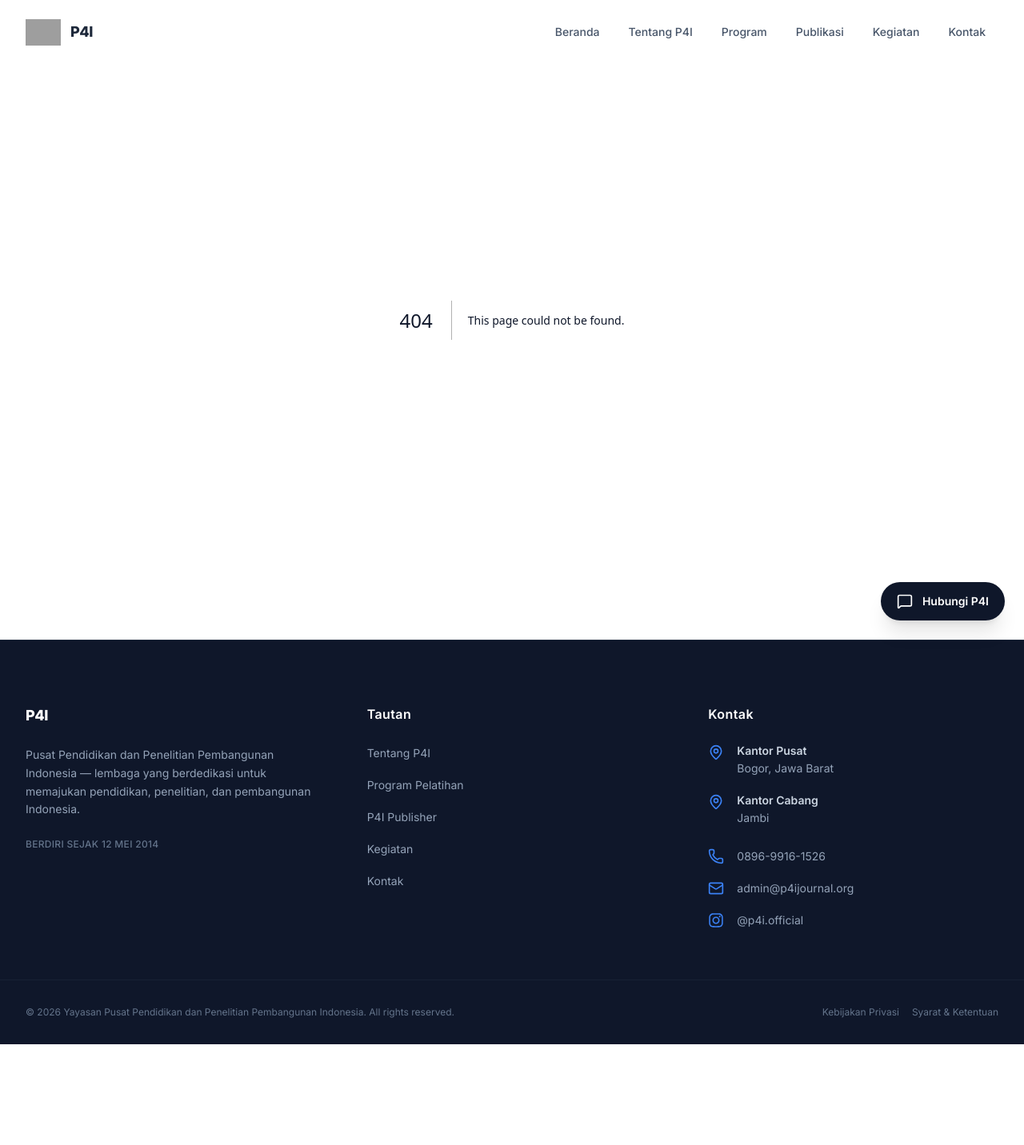
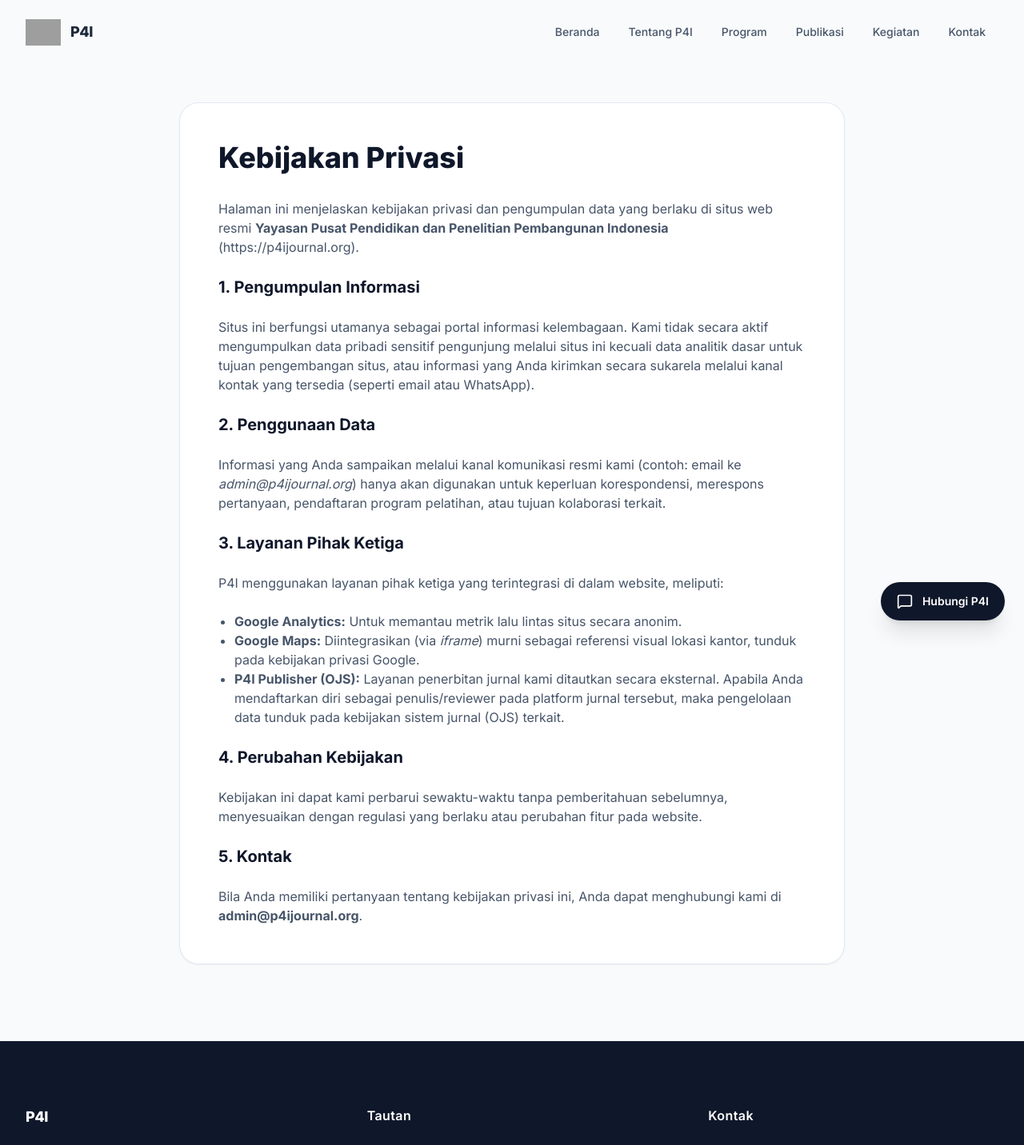
Before and after one commit to HannR002/p4i-corporate-hub, a Next.js app: page /kebijakan-privasi in a window 1280 px wide. Before the commit this address had no page. Shown: the top 1432 px of the page at 80% size. Before the commit the page ends 1306 px from the top, so only its background shows below. Built offline with nearby package versions, Linux system fonts and the light colour scheme; grey boxes are pictures that could not be loaded.

Commit message:
fix: restore interaction reliability and unify P4I publisher design

```diff
--- a/app/components/layout/Footer.tsx
+++ b/app/components/layout/Footer.tsx
@@ -99,8 +99,8 @@ export default function Footer() {
             &copy; {currentYear} {siteConfig.legalName}. All rights reserved.
           </p>
           <div className="flex gap-4">
-            <span className="hover:text-slate-400 cursor-not-allowed transition-colors">Kebijakan Privasi</span>
-            <span className="hover:text-slate-400 cursor-not-allowed transition-colors">Syarat & Ketentuan</span>
+            <Link href="/kebijakan-privasi" className="hover:text-slate-400 transition-colors focus-visible:outline-none focus-visible:ring-2 focus-visible:ring-blue-500 rounded">Kebijakan Privasi</Link>
+            <Link href="/syarat-ketentuan" className="hover:text-slate-400 transition-colors focus-visible:outline-none focus-visible:ring-2 focus-visible:ring-blue-500 rounded">Syarat & Ketentuan</Link>
           </div>
         </div>
       </div>
--- a/app/globals.css
+++ b/app/globals.css
@@ -19,12 +19,12 @@
     background-color: rgba(59, 130, 246, 0.2);
   }
 }
-
 @layer utilities {
   .p4i-signature-bg {
     background: radial-gradient(circle at 0% 0%, var(--p4i-blue) 0%, transparent 50%),
                 radial-gradient(circle at 100% 0%, var(--p4i-green) 0%, transparent 50%),
                 radial-gradient(circle at 100% 100%, var(--p4i-purple) 0%, transparent 50%),
                 radial-gradient(circle at 0% 100%, var(--p4i-red) 0%, transparent 50%);
+    pointer-events: none;
   }
 }
--- /dev/null
+++ b/app/kebijakan-privasi/page.tsx
@@ -0,0 +1,58 @@
+import React from 'react';
+import { siteConfig } from '@/lib/site-config';
+import type { Metadata } from 'next';
+
+export const metadata: Metadata = {
+  title: 'Kebijakan Privasi',
+  description: `Kebijakan privasi dan pengelolaan data oleh ${siteConfig.fullName}.`,
+};
+
+export default function KebijakanPrivasiPage() {
+  return (
+    <div className="bg-slate-50 min-h-screen pt-32 pb-24">
+      <div className="max-w-4xl mx-auto px-4 sm:px-6 lg:px-8">
+        <div className="bg-white rounded-3xl p-8 md:p-12 border border-slate-200 shadow-sm">
+          <h1 className="text-3xl md:text-4xl font-extrabold text-slate-900 mb-8">
+            Kebijakan Privasi
+          </h1>
+
+          <div className="prose prose-slate max-w-none text-slate-600 space-y-6">
+            <p>
+              Halaman ini menjelaskan kebijakan privasi dan pengumpulan data yang berlaku di situs web resmi <strong>{siteConfig.legalName}</strong> ({siteConfig.metadataBase}).
+            </p>
+
+            <h2 className="text-xl font-bold text-slate-900 mt-10">1. Pengumpulan Informasi</h2>
+            <p>
+              Situs ini berfungsi utamanya sebagai portal informasi kelembagaan. Kami tidak secara aktif mengumpulkan data pribadi sensitif pengunjung melalui situs ini kecuali data analitik dasar untuk tujuan pengembangan situs, atau informasi yang Anda kirimkan secara sukarela melalui kanal kontak yang tersedia (seperti email atau WhatsApp).
+            </p>
+
+            <h2 className="text-xl font-bold text-slate-900 mt-10">2. Penggunaan Data</h2>
+            <p>
+              Informasi yang Anda sampaikan melalui kanal komunikasi resmi kami (contoh: email ke <em>admin@p4ijournal.org</em>) hanya akan digunakan untuk keperluan korespondensi, merespons pertanyaan, pendaftaran program pelatihan, atau tujuan kolaborasi terkait.
+            </p>
+
+            <h2 className="text-xl font-bold text-slate-900 mt-10">3. Layanan Pihak Ketiga</h2>
+            <p>
+              P4I menggunakan layanan pihak ketiga yang terintegrasi di dalam website, meliputi:
+            </p>
+            <ul className="list-disc pl-5">
+              <li><strong>Google Analytics:</strong> Untuk memantau metrik lalu lintas situs secara anonim.</li>
+              <li><strong>Google Maps:</strong> Diintegrasikan (via <em>iframe</em>) murni sebagai referensi visual lokasi kantor, tunduk pada kebijakan privasi Google.</li>
+              <li><strong>P4I Publisher (OJS):</strong> Layanan penerbitan jurnal kami ditautkan secara eksternal. Apabila Anda mendaftarkan diri sebagai penulis/reviewer pada platform jurnal tersebut, maka pengelolaan data tunduk pada kebijakan sistem jurnal (OJS) terkait.</li>
+            </ul>
+
+            <h2 className="text-xl font-bold text-slate-900 mt-10">4. Perubahan Kebijakan</h2>
+            <p>
+              Kebijakan ini dapat kami perbarui sewaktu-waktu tanpa pemberitahuan sebelumnya, menyesuaikan dengan regulasi yang berlaku atau perubahan fitur pada website.
+            </p>
+
+            <h2 className="text-xl font-bold text-slate-900 mt-10">5. Kontak</h2>
+            <p>
+              Bila Anda memiliki pertanyaan tentang kebijakan privasi ini, Anda dapat menghubungi kami di <strong>admin@p4ijournal.org</strong>.
+            </p>
+          </div>
+        </div>
+      </div>
+    </div>
+  );
+}
--- a/app/page.tsx
+++ b/app/page.tsx
@@ -419,24 +419,32 @@ export default function HomePage() {
       </section>
 
       {/* ===================== CTA COLLABORATION ===================== */}
-      <section className="py-24 bg-white border-t border-slate-100 text-center">
-        <div className="max-w-3xl mx-auto px-4 sm:px-6 lg:px-8">
-          <div className="w-20 h-20 bg-blue-50 text-blue-600 rounded-full flex items-center justify-center mx-auto mb-8">
-            <Building2 className="w-10 h-10" />
+      <section className="py-24 bg-white border-t border-slate-100">
+        <div className="max-w-5xl mx-auto px-4 sm:px-6 lg:px-8">
+          <div className="bg-slate-50 rounded-3xl p-10 md:p-16 border border-slate-200 text-center relative overflow-hidden shadow-sm">
+            <div className="absolute inset-0 bg-gradient-to-br from-blue-50 via-transparent to-slate-50 pointer-events-none" />
+            <div className="relative z-10">
+              <div className="w-16 h-16 bg-white text-blue-600 border border-blue-100 rounded-2xl flex items-center justify-center mx-auto mb-6 shadow-sm">
+                <Building2 className="w-8 h-8" />
               </div>
-          <h2 className="text-3xl md:text-5xl font-extrabold text-slate-900 mb-6 tracking-tight">
+              <h2 className="text-3xl md:text-4xl font-extrabold text-slate-900 mb-4 tracking-tight">
                 Mari Berkolaborasi dengan P4I
               </h2>
-          <p className="text-lg text-slate-500 mb-10 max-w-xl mx-auto leading-relaxed">
-            Pendidikan • Penelitian • Publikasi. Kami siap mendiskusikan kebutuhan strategis institusi Anda.
+              <p className="text-sm md:text-base font-bold text-blue-600 uppercase tracking-widest mb-4">
+                Pendidikan • Penelitian • Publikasi
+              </p>
+              <p className="text-slate-600 mb-8 max-w-2xl mx-auto leading-relaxed">
+                P4I terbuka untuk kolaborasi dalam penyelenggaraan pendidikan, riset terapan, pengembangan ilmu pengetahuan, dan publikasi ilmiah.
               </p>
               <Link
                 href="/kontak"
-            className="inline-flex items-center justify-center px-10 py-5 text-base font-bold rounded-full text-white bg-blue-600 hover:bg-blue-700 shadow-xl shadow-blue-200 transition-all hover:-translate-y-1 focus-visible:outline-none focus-visible:ring-2 focus-visible:ring-blue-500"
+                className="inline-flex items-center justify-center px-8 py-4 text-sm font-bold rounded-xl text-white bg-slate-900 hover:bg-blue-600 shadow-md hover:shadow-lg transition-all hover:-translate-y-0.5 focus-visible:outline-none focus-visible:ring-2 focus-visible:ring-blue-500"
               >
                 Hubungi P4I Sekarang
-            <ArrowRight className="ml-2 w-5 h-5" />
+                <ArrowRight className="ml-2 w-4 h-4" />
               </Link>
+            </div>
+          </div>
         </div>
       </section>
     </div>
--- a/app/publisher/page.tsx
+++ b/app/publisher/page.tsx
@@ -16,23 +16,22 @@ export default function PublisherPage() {
   return (
     <div className="bg-white">
       {/* Hero */}
-      <section className="relative pt-28 pb-20 lg:pt-36 lg:pb-28 overflow-hidden bg-slate-900">
+      <section className="relative pt-28 pb-20 lg:pt-36 lg:pb-28 overflow-hidden bg-slate-50 border-b border-slate-200">
         <div className="absolute inset-0 overflow-hidden pointer-events-none">
-          <div className="absolute -top-[30%] -left-[10%] w-[70%] h-[70%] rounded-full bg-blue-900/30 blur-3xl opacity-50" />
-          <div className="absolute top-[20%] -right-[10%] w-[60%] h-[60%] rounded-full bg-indigo-900/20 blur-3xl opacity-50" />
-          <div className="absolute bottom-0 left-0 right-0 h-px bg-gradient-to-r from-transparent via-blue-500/50 to-transparent" />
+          <div className="absolute -top-[30%] -left-[10%] w-[70%] h-[70%] rounded-full bg-blue-400/10 blur-3xl" />
+          <div className="absolute top-[20%] -right-[10%] w-[60%] h-[60%] rounded-full bg-indigo-400/10 blur-3xl" />
         </div>
         <div className="max-w-7xl mx-auto px-4 sm:px-6 lg:px-8 relative z-10 text-center">
-          <div className="inline-flex items-center justify-center px-4 py-1.5 mb-6 text-xs font-semibold tracking-wide text-blue-300 bg-blue-400/10 rounded-full border border-blue-400/20">
+          <div className="inline-flex items-center justify-center px-4 py-1.5 mb-6 text-xs font-semibold tracking-wide text-blue-700 bg-blue-100/50 rounded-full border border-blue-200">
             Open Access Journal Publishing
           </div>
-          <h1 className="text-4xl md:text-5xl lg:text-6xl font-extrabold tracking-tight text-white mb-6">
-            P4I <span className="text-blue-400">Publisher</span>
+          <h1 className="text-4xl md:text-5xl lg:text-6xl font-extrabold tracking-tight text-slate-900 mb-6">
+            P4I <span className="text-blue-600">Publisher</span>
           </h1>
-          <p className="text-sm md:text-base text-slate-400 max-w-2xl mx-auto mb-2 font-medium uppercase tracking-wider">
+          <p className="text-sm md:text-base text-slate-500 max-w-2xl mx-auto mb-2 font-bold uppercase tracking-wider">
             {siteConfig.legalName}
           </p>
-          <p className="text-base text-slate-400 max-w-2xl mx-auto">
+          <p className="text-base text-slate-600 max-w-2xl mx-auto">
             Publishing Knowledge. Advancing Research.
           </p>
         </div>
--- /dev/null
+++ b/app/syarat-ketentuan/page.tsx
@@ -0,0 +1,61 @@
+import React from 'react';
+import { siteConfig } from '@/lib/site-config';
+import type { Metadata } from 'next';
+
+export const metadata: Metadata = {
+  title: 'Syarat & Ketentuan',
+  description: `Syarat dan ketentuan penggunaan situs web ${siteConfig.fullName}.`,
+};
+
+export default function SyaratKetentuanPage() {
+  return (
+    <div className="bg-slate-50 min-h-screen pt-32 pb-24">
+      <div className="max-w-4xl mx-auto px-4 sm:px-6 lg:px-8">
+        <div className="bg-white rounded-3xl p-8 md:p-12 border border-slate-200 shadow-sm">
+          <h1 className="text-3xl md:text-4xl font-extrabold text-slate-900 mb-8">
+            Syarat & Ketentuan
+          </h1>
+
+          <div className="prose prose-slate max-w-none text-slate-600 space-y-6">
+            <p>
+              Selamat datang di situs web resmi <strong>{siteConfig.legalName}</strong>. Dengan mengakses dan menggunakan situs ini, Anda dianggap telah membaca, memahami, dan menyetujui ketentuan berikut.
+            </p>
+
+            <h2 className="text-xl font-bold text-slate-900 mt-10">1. Sifat Informasi</h2>
+            <p>
+              Situs ini disediakan sebagai portal informasi publik. Seluruh konten terkait program pendidikan, penelitian, dan publikasi ditujukan untuk memberi gambaran umum mengenai kepakaran P4I.
+            </p>
+
+            <h2 className="text-xl font-bold text-slate-900 mt-10">2. Informasi Historis (Disclaimer)</h2>
+            <p>
+              Harap dicatat bahwa beberapa bagian dari situs ini (seperti Struktur Kelembagaan, Jejaring Tenaga Ahli, dan Arsip Visual) memuat <strong>dokumentasi historis</strong> dari riwayat lembaga (sejak 2014 dan seterusnya). Data historis tersebut ditandai dengan label peringatan dan tidak secara otomatis mewakili struktur tata kelola operasional maupun staf aktif pada hari ini, sampai dilakukan verifikasi pembaruan data secara resmi.
+            </p>
+
+            <h2 className="text-xl font-bold text-slate-900 mt-10">3. Kekayaan Intelektual (Hak Cipta)</h2>
+            <p>
+              Semua materi publikasi, teks, aset grafis, dan logo P4I yang berada di domain ini adalah milik {siteConfig.legalName}. Konten tidak diperkenankan untuk direproduksi, disalin, atau didistribusikan untuk tujuan komersial tanpa izin tertulis dari pihak P4I.
+            </p>
+            <p>
+              Adapun lisensi kekayaan intelektual (hak cipta/copyleft) atas jurnal-jurnal dan artikel ilmiah yang terbit melalui <strong>P4I Publisher</strong> mengikuti ketentuan lisensi <em>Open Access</em> masing-masing jurnal yang berada di platform OJS.
+            </p>
+
+            <h2 className="text-xl font-bold text-slate-900 mt-10">4. Tautan Eksternal</h2>
+            <p>
+              Situs ini mungkin menyediakan tautan (*link*) ke platform pihak ketiga (contoh: WhatsApp, Instagram, Gmail, dan sistem jurnal OJS P4I). P4I tidak bertanggung jawab atas kerahasiaan data atau aktivitas Anda di situs eksternal tersebut.
+            </p>
+
+            <h2 className="text-xl font-bold text-slate-900 mt-10">5. Pembaruan Konten</h2>
+            <p>
+              P4I berhak kapan saja memodifikasi, menambah, atau menghapus layanan maupun informasi dari situs web ini, tanpa kewajiban untuk memberikan pemberitahuan terlebih dahulu.
+            </p>
+
+            <h2 className="text-xl font-bold text-slate-900 mt-10">6. Hubungi Kami</h2>
+            <p>
+              Apabila terdapat pertanyaan mengenai syarat dan ketentuan penggunaan ini, silakan hubungi kami di <strong>admin@p4ijournal.org</strong>.
+            </p>
+          </div>
+        </div>
+      </div>
+    </div>
+  );
+}
```
Lines whose indentation alone changed are shown as unchanged.
